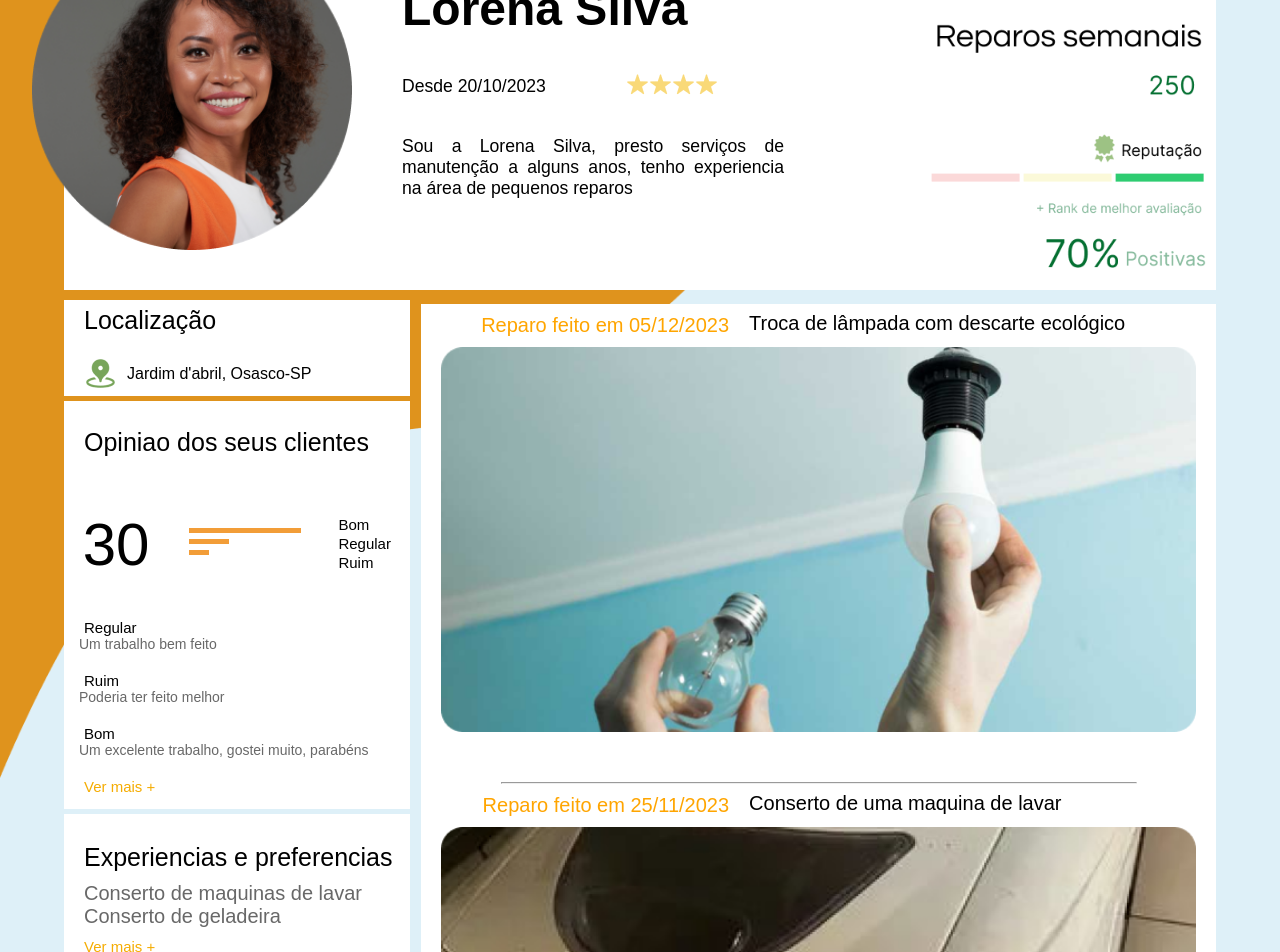
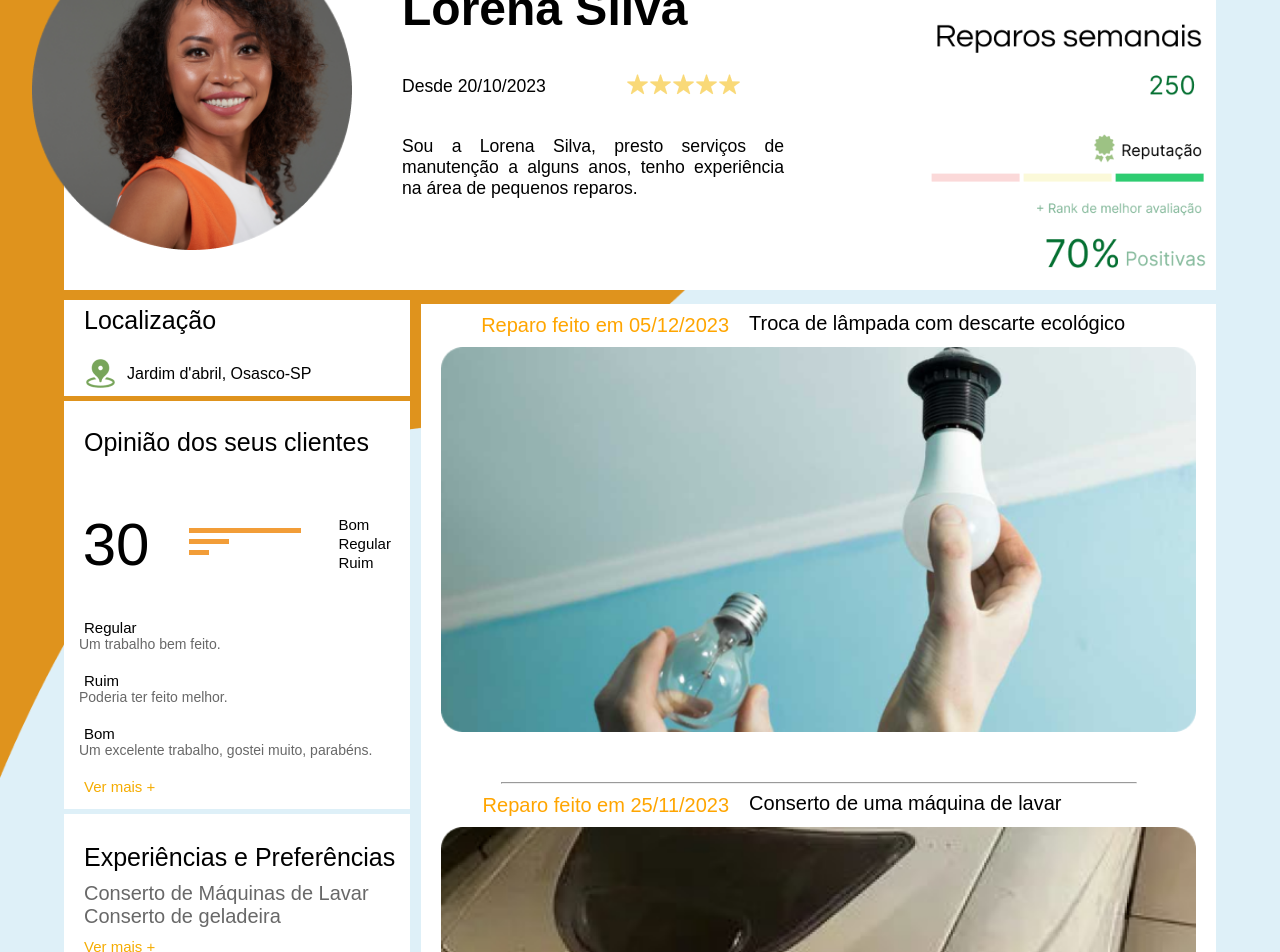
Before and after one commit to AjeitaLar/FrontAjeitaLar, a React (Create React App) app: page /PerfilPrestador in a window 1280 px wide. Shown: the part 200-1152 px from the top of the page. Built offline with nearby package versions, Linux system fonts and the light colour scheme.

Commit message:
add alterações

```diff
--- a/src/componentes/ClientComponents/PerfilCliente.js
+++ b/src/componentes/ClientComponents/PerfilCliente.js
@@ -66,9 +66,9 @@ function PerfilCliente() {
                                 <div className="comen">
                                     <div className="title"><span className="reco">Recomendações de prestadores</span></div>
                                     <h3 className="comename"><BsEmojiLaughing /> Lorena Souza</h3>
-                                    <p className="comentext">Lorem Ipsum é simplesmente uma simulação de texto da indústria tipográfica e de impressos, e vem sendo utilizado desde</p>
-                                    <h3 className="comename"><BsEmojiLaughing /> Marcos Mion</h3>
-                                    <p className="comentext">Lorem Ipsum é simplesmente uma simulação de texto da indústria tipográfica e de impressos, e vem sendo utilizado desde</p>
+                                    <p className="comentext">Recomendo a Lorena sem hesitação. Seu trabalho é excepcional, demonstrando comprometimento e habilidade excepcionais. Confie nela para resultados de alta qualidade.</p>
+                                    <h3 className="comename"><BsEmojiLaughing /> Val Silva</h3>
+                                    <p className="comentext">Recomendo Val Silva como prestador de serviços. Seu profissionalismo e eficiência são notáveis. Confie na experiência de Val Silva para resultados excepcionais.</p>
 
                                     <div className="more">
                                         ver mais+
--- a/src/componentes/Prestadorcomponents/NavBar.js
+++ b/src/componentes/Prestadorcomponents/NavBar.js
@@ -30,7 +30,7 @@ function NavBar() {
         <>
             <nav className="navbar">
                 <div className="nav-container">
-                    <NavLink exact to="/" className="nav-logo">
+                    <NavLink exact to="" className="nav-logo">
                         <span><img className="Logo" src={Logo} alt="Logo" /></span>
                     </NavLink>
 
--- a/src/componentes/Prestadorcomponents/PerfilPrestador.js
+++ b/src/componentes/Prestadorcomponents/PerfilPrestador.js
@@ -33,11 +33,12 @@ function PerfilPrestador() {
                             <img className="Estrela" src={Estrela} alt="Estrela" />
                             <img className="Estrela" src={Estrela} alt="Estrela" />
                             <img className="Estrela" src={Estrela} alt="Estrela" />
+                            <img className="Estrela" src={Estrela} alt="Estrela" />
                         </div>
                     </div>
 
                     <div className="Texto">
-                        <p>Sou a Lorena Silva, presto serviços de manutenção a alguns anos, tenho experiencia na área de pequenos reparos </p>
+                        <p>Sou a Lorena Silva, presto serviços de manutenção a alguns anos, tenho experiência na área de pequenos reparos.</p>
                     </div>
                 </div>
 
@@ -59,7 +60,7 @@ function PerfilPrestador() {
                 </div>
 
                 <div className="Opiniao">
-                    <h1>Opiniao dos seus clientes</h1>
+                    <h1>Opinião dos seus clientes</h1>
                     <h2>30</h2>
                     <div className="Linhas">
                         <img className="LinhaG" src={LinhaG} alt="Linha" />
@@ -74,21 +75,21 @@ function PerfilPrestador() {
 
                     <div className="Rank">
                         <h1>Regular</h1>
-                        <p>Um trabalho bem feito </p>
+                        <p>Um trabalho bem feito.</p>
 
                         <h1>Ruim</h1>
-                        <p>Poderia ter feito melhor</p>
+                        <p>Poderia ter feito melhor.</p>
 
                         <h1>Bom</h1>
-                        <p>Um excelente trabalho, gostei muito, parabéns </p>
+                        <p>Um excelente trabalho, gostei muito, parabéns.</p>
 
                         <h2>Ver mais +</h2>
                     </div>
                 </div>
 
                 <div className="Preferencias">
-                    <h1>Experiencias e preferencias</h1>
-                    <p>Conserto de maquinas de lavar</p>
+                    <h1>Experiências e Preferências</h1>
+                    <p>Conserto de Máquinas de Lavar</p>
                     <p>Conserto de geladeira </p>
                     <h2>Ver mais +</h2>
                 </div>
@@ -105,16 +106,10 @@ function PerfilPrestador() {
 
             <PropsFeed
             titulo='Reparo feito em 25/11/2023'
-            Descr='Conserto de uma maquina de lavar'
+            Descr='Conserto de uma máquina de lavar'
             imagem={Feed2}
             />
             <hr />
-
-            <PropsFeed
-            titulo='Reparo feito em 19/11/2023'
-            Descr='Troca de lâmpada com descarte ecológico '
-            imagem={Feed1}
-            />
 
             </div>
             </div>
```
